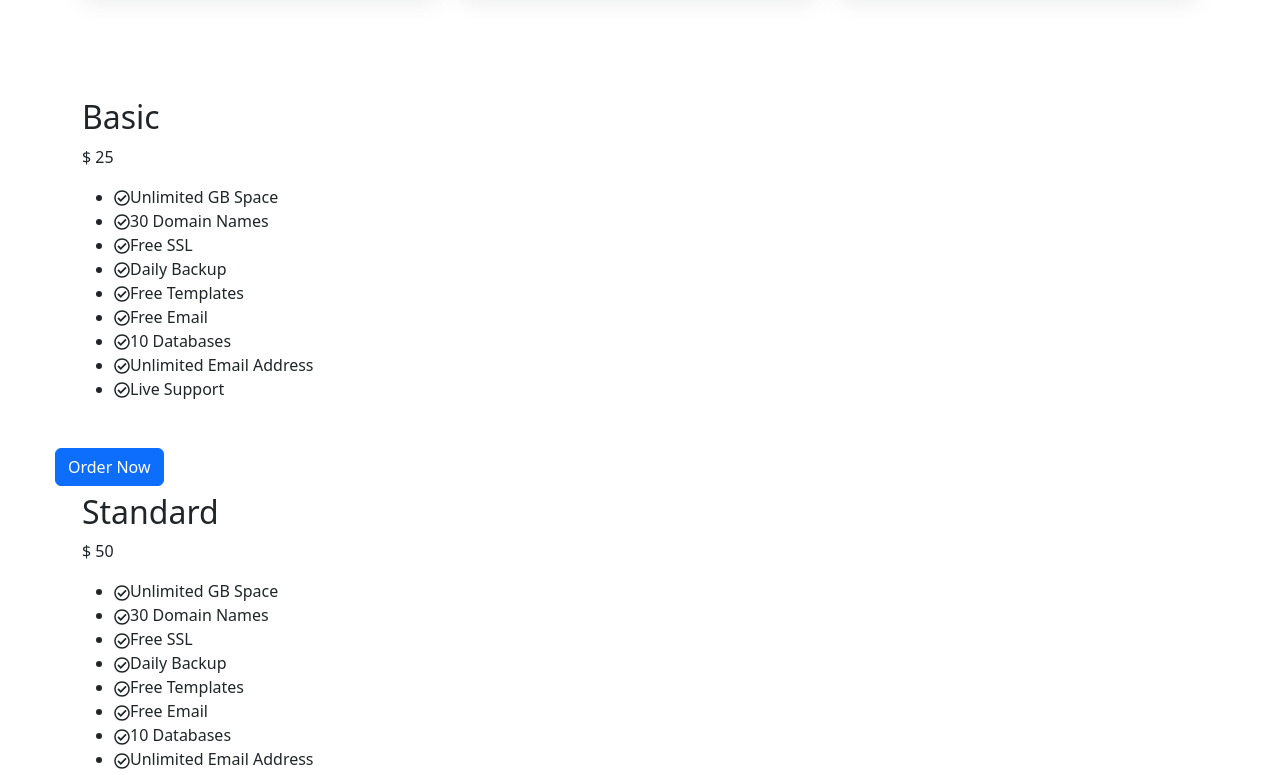
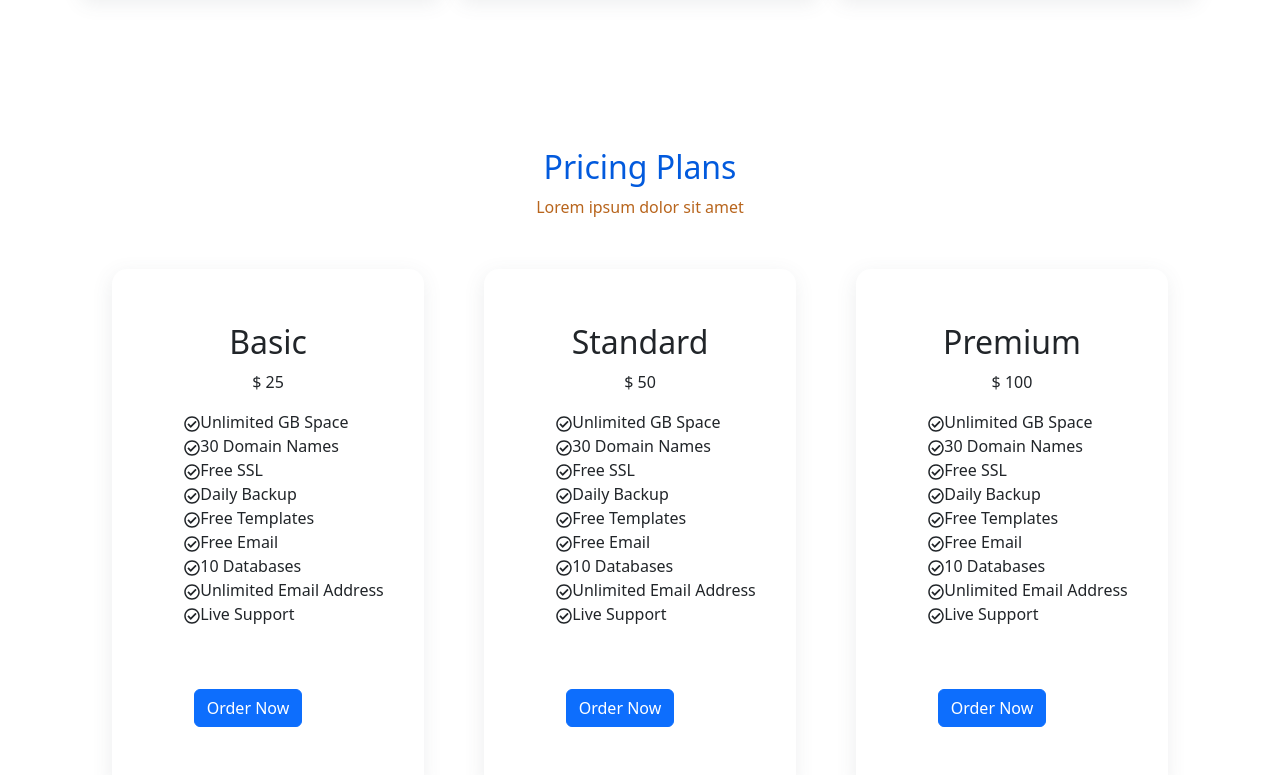
Before and after one commit to Hamza-1-0/Secondproject, a React (Vite) app: page / in a window 1280 px wide. Shown: the part 3344-4119 px from the top of the page. Built offline with nearby package versions, Linux system fonts and the light colour scheme.

Commit message:
Add header

```diff
--- a/src/App.css
+++ b/src/App.css
@@ -10,3 +10,8 @@
     color: #b8651d;
     margin-bottom: 50px;
 }
+li{
+    list-style: none;
+    margin: 0;
+    padding: 0;
+}
--- a/src/Components/Pricing/Pricing-style.css
+++ b/src/Components/Pricing/Pricing-style.css
@@ -0,0 +1,29 @@
+.pricing{
+    padding-top: 50px;
+    padding-bottom: 80px;
+}
+
+
+.pricing .card{
+    position: relative;
+    height: 520px;
+    background: #ffffffff;
+    border-radius: 15px;
+    margin: 0 auto;
+    padding: 40px;
+    transition: .5s;
+    overflow: hidden;
+    margin-bottom: 20px;
+    border: 0;
+    box-shadow: -1px 5px 20px 0px #525a651a;
+    display: flex;
+    justify-content: center;
+    align-items: center;
+}
+/* .pricing .card:hover{
+    transform: scale(1.1);
+} */
+.pricing .card .title{}
+.pricing .card .price{}
+.pricing .card .addition{}
+.pricing .card .btn{}
--- a/src/Components/Pricing/Pricing.jsx
+++ b/src/Components/Pricing/Pricing.jsx
@@ -6,8 +6,10 @@ import { Button, Container } from "react-bootstrap";
 const Pricing = () => {
   return (
     <div className="pricing">
-      <Container>
-        <div className="basic">
+      <h2 className="text-top">Pricing Plans</h2>
+      <p className="text-down">Lorem ipsum dolor sit amet</p>
+      <Container className="d-flex">
+        <div className="card">
           <div className="title">
             <h2>Basic</h2>
           </div>
@@ -16,7 +18,7 @@ const Pricing = () => {
               <span>$</span> 25
             </p>
           </div>
-          <ul className="addtion">
+          <ul className="addition">
             <li>
               <FaRegCheckCircle />
               Unlimited GB Space
@@ -58,7 +60,7 @@ const Pricing = () => {
             <Button>Order Now </Button>
           </div>
         </div>
-        <div className="standard">
+        <div className="card">
           <div className="title">
             <h2>Standard</h2>
           </div>
@@ -109,7 +111,7 @@ const Pricing = () => {
             <Button>Order Now </Button>
           </div>
         </div>
-        <div className="premium">
+        <div className="card">
           <div className="title">
             <h2>Premium</h2>
           </div>
```
